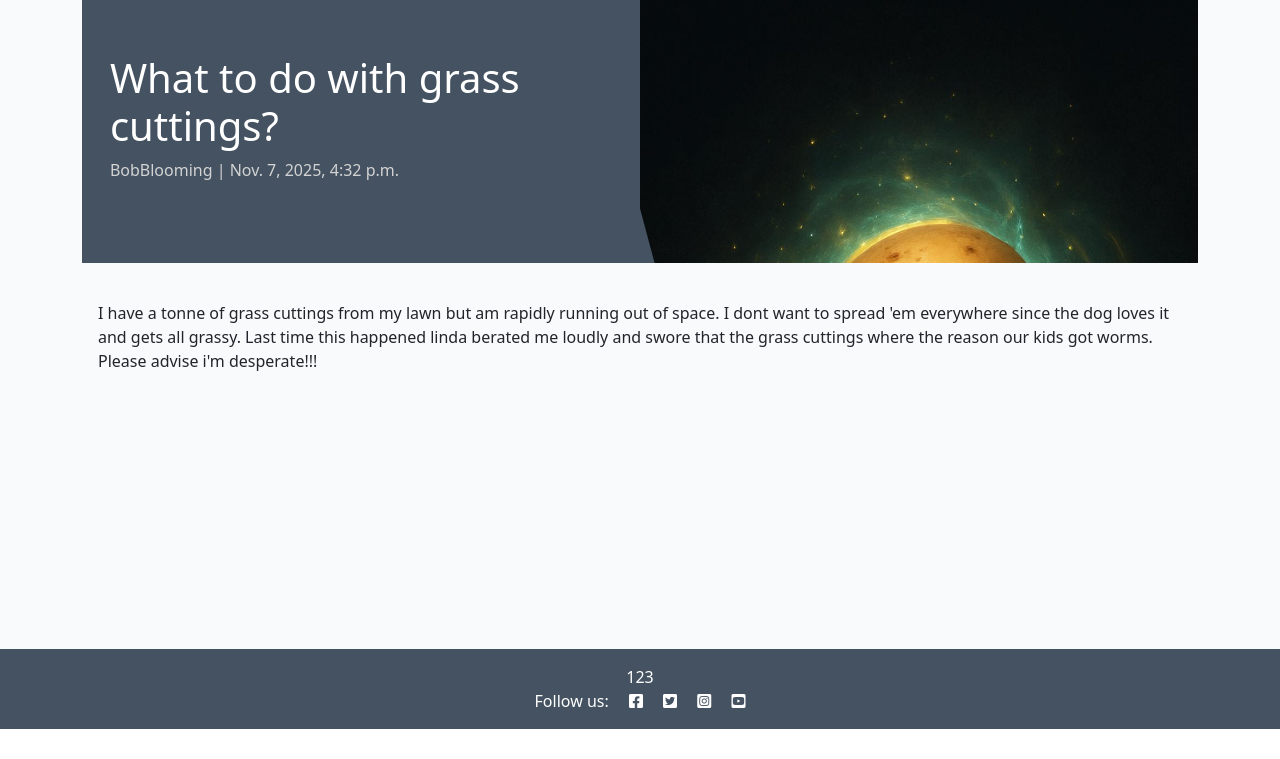
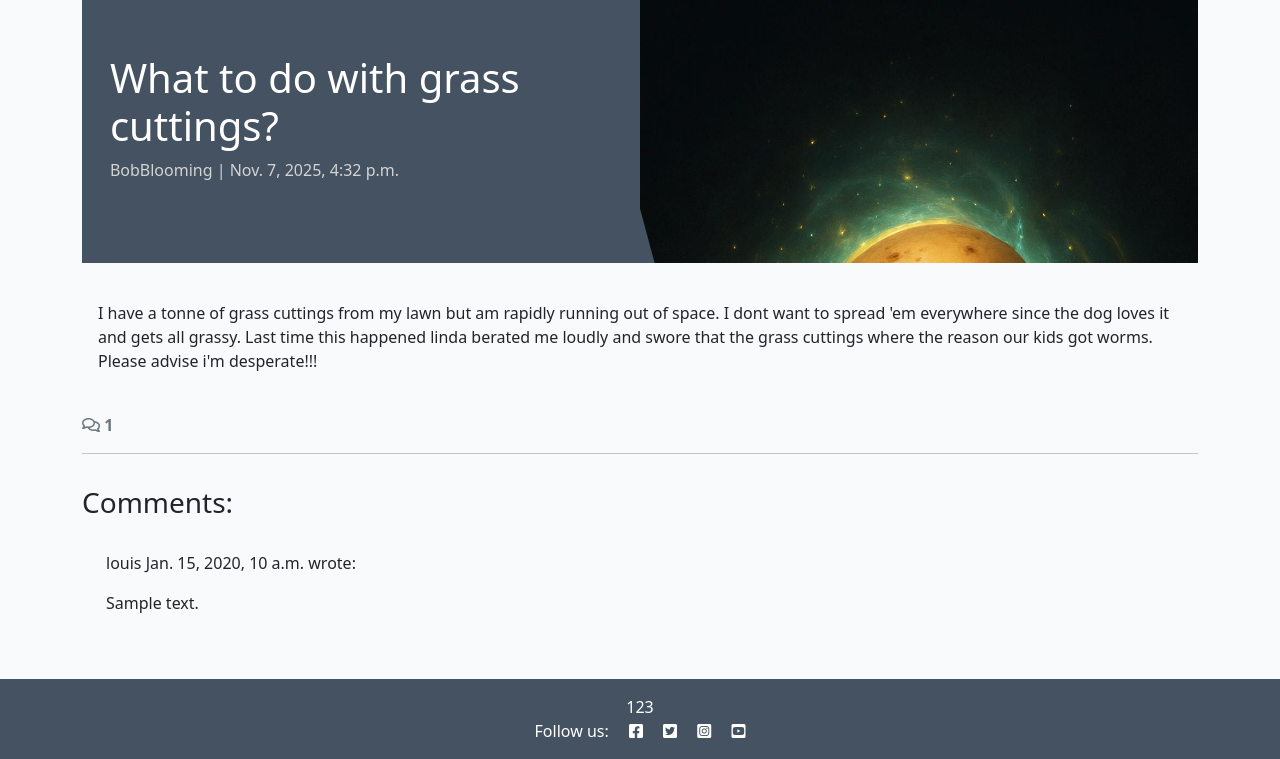
Before and after one commit to louisharding/the_giddy_gardener, a Django app: a page that uses blog/templates/blog/post_detail.html in a window 1280 px wide. Shown: the part 71-830 px from the top of the page. Before the commit the page ends 800 px from the top, so only its background shows below. Run offline with Django 4.2, Linux system fonts and the light colour scheme; data comes from the database, SQL or seed files in the repository; tables that the repository leaves empty hold one stand-in row (values such as "Sample post").

Commit message:
feat: add comments section to post detail page with approval status

```diff
--- a/blog/templates/blog/post_detail.html
+++ b/blog/templates/blog/post_detail.html
@@ -30,6 +30,46 @@
       </div>
     </div>
   </div>
+
+  <!-- Displaying count of comments -->
+  <div class="row">
+    <div class="col-12">
+      <strong class="text-secondary">
+        <i class="far fa-comments"></i> {{ comment_count }}
+      </strong>
+    </div>
+    <div class="col-12">
+      <hr />
+    </div>
+  </div>
+  <!-- Displaying Comments -->
+  <div class="row">
+    <div class="col-md-8 card mb-4 mt-3">
+      <h3>Comments:</h3>
+      <div class="card-body">
+        <!-- We want a for loop inside the empty control tags
+          to iterate through each comment in comments -->
+        {% for comment in comments %}
+        <div
+          class="p-2 comments {% if not comment.approved and comment.author == user %} faded{% elif not comment.approved %} d-none{% endif %}"
+        >
+          <p class="font-weight-bold">
+            {{ comment.author }}
+            <span class="font-weight-normal"> {{ comment.created_on }} </span>
+            wrote:
+          </p>
+          <div id="comment{{ comment.id }}">
+            {{ comment.body | linebreaks }}
+          </div>
+          {% if not comment.approved and comment.author == user %}
+          <p class="approval">This comment is awaiting approval</p>
+          {% endif %}
+        </div>
+        <!-- Our for loop ends here -->
+        {% endfor %}
+      </div>
+    </div>
+  </div>
 </div>
 
 {% endblock content %}
--- a/blog/views.py
+++ b/blog/views.py
@@ -27,9 +27,16 @@ def post_detail(request, slug):
 
     queryset = Post.objects.filter(status=1)
     post = get_object_or_404(queryset, slug=slug)
+    comments = post.comments.all().order_by("-created_on")
+    comment_count = post.comments.filter(approved=True).count()
+
 
     return render(
         request,
         "blog/post_detail.html",
-        {"post": post},
+        {
+            "post": post,
+            "comments": comments,
+            "comment_count": comment_count,
+         },
     )
```
